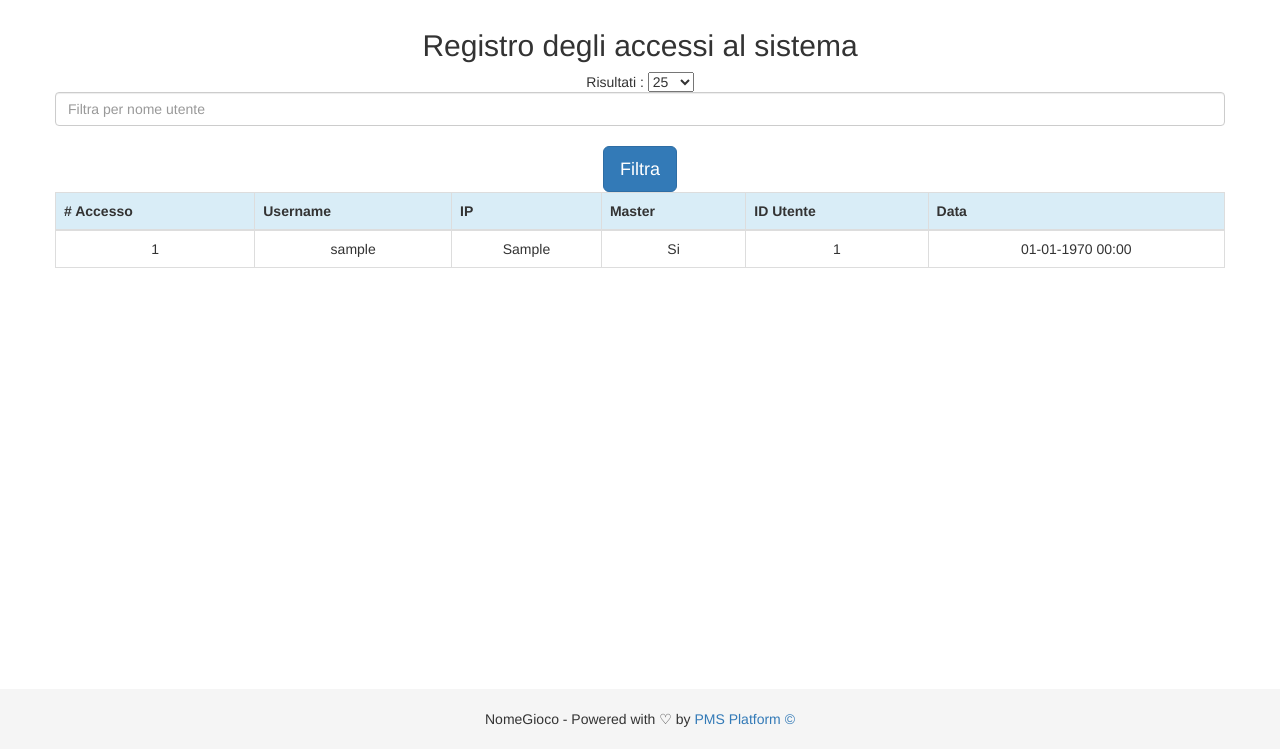
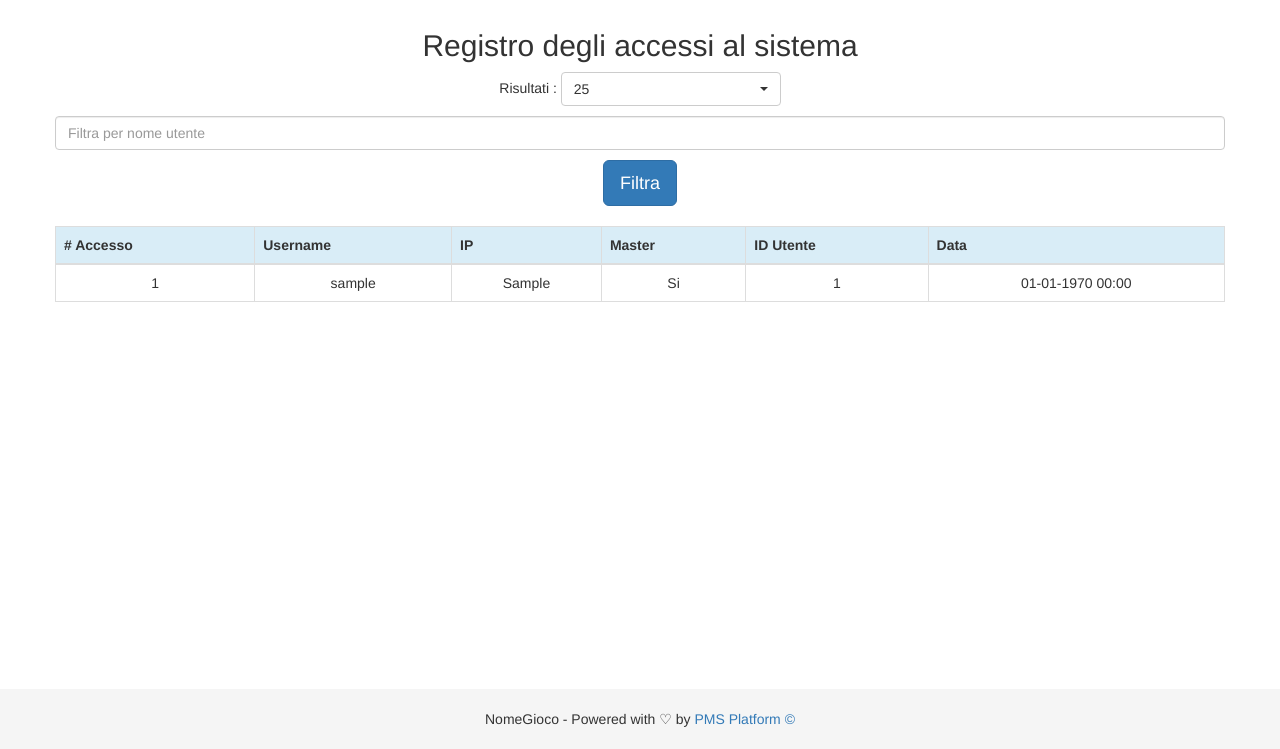
Before and after one commit to Raiahan/pms_for_ascb, a PHP site: page /master/accessi.php in a window 1280 px wide. Shown: the part 51-800 px from the top of the page. Run offline with PHP 8.4, Linux system fonts and the light colour scheme; the visitor is signed in with stand-in values (Sample User, id 1); tables that the repository leaves empty hold one stand-in row (values such as "Sample post").

Commit message:
Selectpicker in accessi.php
Added new select in accessi.php, visual fixes.
Loaded bootstrap-select after bootstrap min in pesonaggi.php
Better looking new user modal.

```diff
--- a/componenti/modale_nuovo_utente.php
+++ b/componenti/modale_nuovo_utente.php
@@ -29,7 +29,7 @@ if (!isset($nome_gioco))
 					<input class="form-control" placeholder="Password" id="password_utente_conf" type="password">
 					<br>
 					E' un master?
-					<select id="master">
+					<select class="form-control" id="master">
 						<option value="0">No</option>
 						<option value="1">Si</option>
 					</select>
--- a/master/accessi.php
+++ b/master/accessi.php
@@ -34,8 +34,9 @@ else
         <meta name="description" content="Gestione Accessi">
         <meta name="author" content="Mario Villani">
         <meta charset="utf-8">
-        <link rel="stylesheet" href="../libs-frontend/bootstrap/css/bootstrap.min.css" media="screen">
-        <link href="../libs-frontend/jquery.pnotify.default.css" media="all" rel="stylesheet" type="text/css">
+        <link rel="stylesheet" href="../libs-frontend/bootstrap/css/bootstrap.min.css" media="screen" />
+        <link rel="stylesheet" href="../libs-frontend/bootstrap-select/css/bootstrap-select.min.css" />
+        <link href="../libs-frontend/jquery.pnotify.default.css" media="all" rel="stylesheet" type="text/css" />
         <link rel="stylesheet" href="../css/comune.css">
         <style>
             .table thead tr.info th {
@@ -57,15 +58,17 @@ else
                 <h2>Registro degli accessi al sistema</h2>
                 <div class="row">
                     <form method="POST" action="accessi.php">
-                        Risultati : <select id="maxShow" name="maxShow">
+                        Risultati : <select class="selectpicker" id="maxShow" name="maxShow">
                             <option value="25"> 25 </option>
                             <option value="50"> 50 </option>
                             <option value="100"> 100 </option>
                             <option value="200"> 200 </option>
                         </select>
-                        <input class="form-control" placeholder="Filtra per nome utente" name="username" value="<?php if (isset($username)) echo $username; ?>" type="text"><br>
-                        <button type="submit" class="btn btn-primary btn-lg">Filtra</button>
                     </form>
+                </div>
+                <div class="row" style="margin-top:10px;margin-bottom:10px;">
+                        <input class="form-control" placeholder="Filtra per nome utente" name="username" value="<?php if (isset($username)) echo $username; ?>" type="text" />
+                        <button style="margin-top:10px;margin-bottom:10px" type="submit" class="btn btn-primary btn-lg">Filtra</button>
                 </div>
                 <div class="row">
                     <table class="table table-bordered table-hover tablesorter" id="sessionTable">
@@ -110,6 +113,7 @@ else
             document.getElementById('maxShow').value = "<?php echo $limit;?>";
         </script>
         <script type="text/javascript" src="../libs-frontend/bootstrap/js/bootstrap.min.js"></script>
+        <script type="text/javascript" src="../libs-frontend/bootstrap-select/js/bootstrap-select.min.js"></script>
         <script type="text/javascript" src="../libs-frontend/jquery.pnotify.min.js"></script>
         <script type="text/javascript" src="../js/account.js"></script>
         <script type="text/javascript" src="../js/accessi.js"></script>
--- a/master/personaggi.php
+++ b/master/personaggi.php
@@ -95,8 +95,8 @@ try {
         </div>
         <?php require "../componenti/footer.php"; ?>
         <script type="text/javascript" src="../libs-frontend/jquery.js"></script>
+        <script type="text/javascript" src="../libs-frontend/bootstrap/js/bootstrap.min.js"></script>
         <script type="text/javascript" src="../libs-frontend/bootstrap-select/js/bootstrap-select.min.js"></script>
-        <script type="text/javascript" src="../libs-frontend/bootstrap/js/bootstrap.min.js"></script>
         <script type="text/javascript" src="../libs-frontend/jquery.pnotify.min.js"></script>
         <script type="text/javascript" src="../js/account.js"></script>
         <script type="text/javascript" src="../js/personaggi.js"></script>
```
